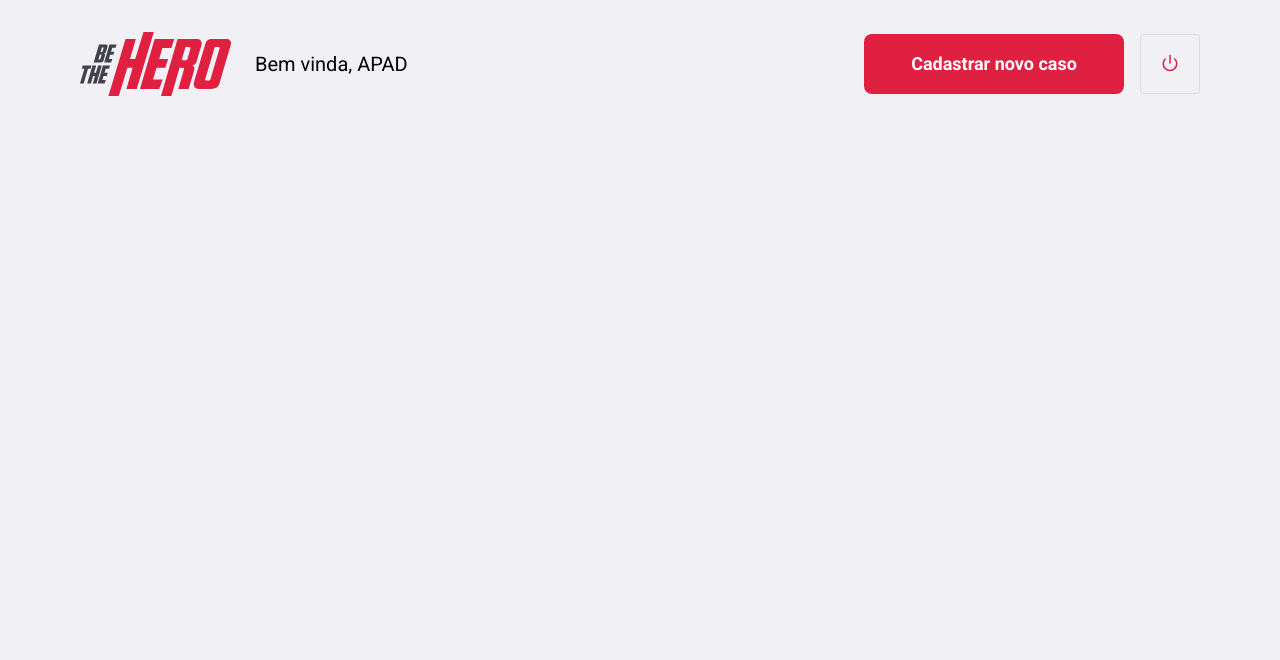
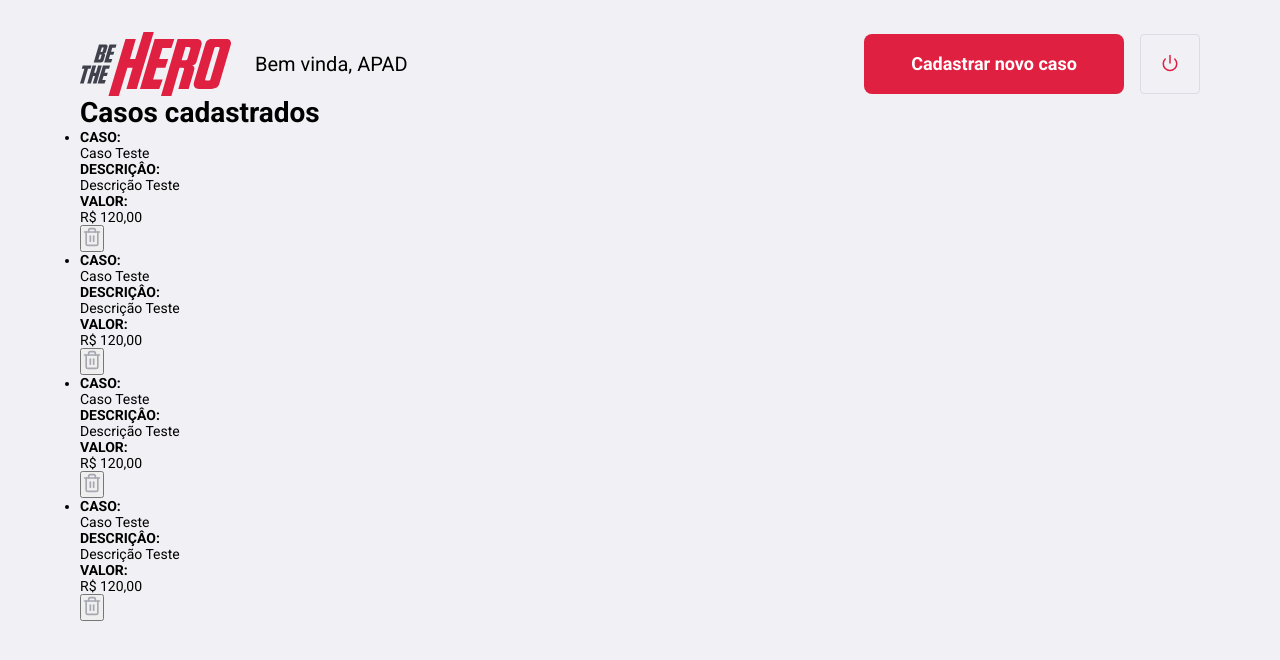
Before and after one commit to RodrikKlesse/be-the-hero-application-frontend-react, a React (Create React App) app: page /profile in a window 1280 px wide. Shown: the top 660 px of the page. Built offline with nearby package versions, Linux system fonts and the light colour scheme.

Commit message:
Creating the page content with dummy values

```diff
--- a/src/pages/Profile/index.js
+++ b/src/pages/Profile/index.js
@@ -1,6 +1,6 @@
 import React from 'react';
 import { Link } from 'react-router-dom';
-import { FiPower } from 'react-icons/fi';
+import { FiPower, FiTrash2 } from 'react-icons/fi';
 
 import './styles.css';
 
@@ -19,6 +19,70 @@ export default function Profile() {
                     <FiPower size={18} color="#E02041" />
                 </button>
             </header>
+
+            <h1>Casos cadastrados</h1>
+
+            <ul>
+                <li>
+                    <strong>CASO:</strong>
+                    <p>Caso Teste</p>
+
+                    <strong>DESCRIÇÂO:</strong>
+                    <p>Descrição Teste</p>
+
+                    <strong>VALOR:</strong>
+                    <p>R$ 120,00</p>
+
+                    <button type="button">
+                        <FiTrash2 size={20} color="#a8a8b3" />
+                    </button>
+                </li>
+
+                <li>
+                    <strong>CASO:</strong>
+                    <p>Caso Teste</p>
+
+                    <strong>DESCRIÇÂO:</strong>
+                    <p>Descrição Teste</p>
+
+                    <strong>VALOR:</strong>
+                    <p>R$ 120,00</p>
+
+                    <button type="button">
+                        <FiTrash2 size={20} color="#a8a8b3" />
+                    </button>
+                </li>
+
+                <li>
+                    <strong>CASO:</strong>
+                    <p>Caso Teste</p>
+
+                    <strong>DESCRIÇÂO:</strong>
+                    <p>Descrição Teste</p>
+
+                    <strong>VALOR:</strong>
+                    <p>R$ 120,00</p>
+
+                    <button type="button">
+                        <FiTrash2 size={20} color="#a8a8b3" />
+                    </button>
+                </li>
+
+                <li>
+                    <strong>CASO:</strong>
+                    <p>Caso Teste</p>
+
+                    <strong>DESCRIÇÂO:</strong>
+                    <p>Descrição Teste</p>
+
+                    <strong>VALOR:</strong>
+                    <p>R$ 120,00</p>
+
+                    <button type="button">
+                        <FiTrash2 size={20} color="#a8a8b3" />
+                    </button>
+                </li>
+            </ul>
         </div>
     )
 }
```
